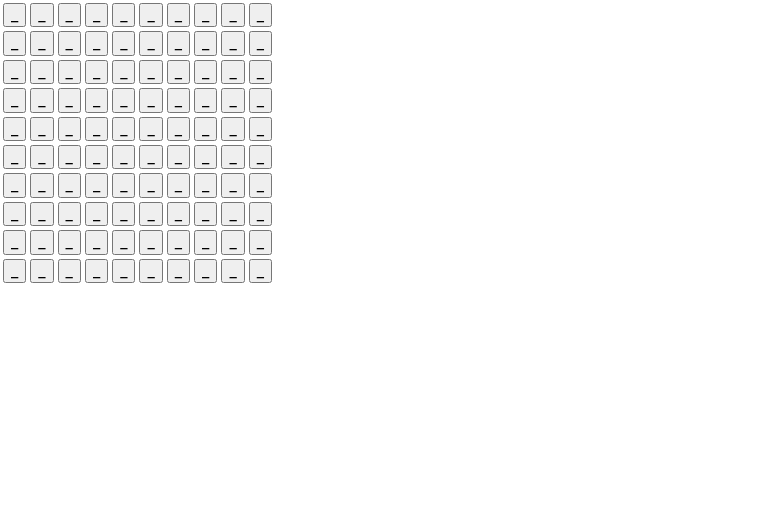
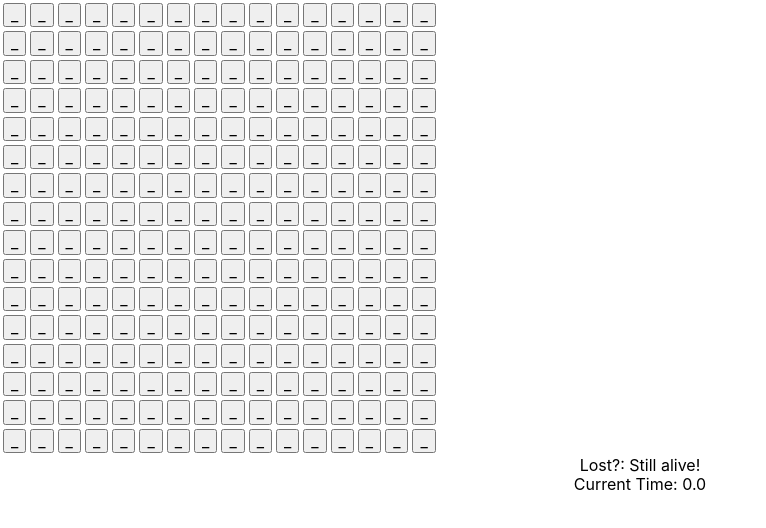
Before and after one commit to Jelangbam/minesweeperClone, a React (Create React App) app: page / in a window 1280 px wide. Shown: the top 528 px of the page, without its empty margins (0-766 px from the left). Built offline with nearby package versions, Linux system fonts and the light colour scheme.

Commit message:
Restructured application to break things into smaller components
* Structured components so it will be easier to add multiplayer, status etc.

```diff
--- a/src/App.js
+++ b/src/App.js
@@ -1,12 +1,20 @@
 import React, { Component } from 'react';
 import 'normalize.css';
 import './App.css';
-import Board from './game/Board';
+import Minesweeper from './game/Minesweeper';
 class App extends Component {
+	constructor() {
+		super();
+		this.state = {
+			width: 16,
+			length: 16,
+			mines: 40
+		};
+	}
 	render() {
 		return (
 			<div className="App">
-				<Board size={[10,10]} mines={10}/>
+				<Minesweeper size={[this.state.width, this.state.length]} mines={this.state.mines}/>
 			</div>
 		);
 	}
--- a/src/game/Cell.js
+++ b/src/game/Cell.js
@@ -2,9 +2,6 @@ import React, { Component } from 'react';
 import PropTypes from 'prop-types';
 
 class Cell extends Component {
-	constructor(props) {
-		super(props);
-	}
 
 	render() {
 		return (
--- /dev/null
+++ b/src/game/Minesweeper.js
@@ -0,0 +1,56 @@
+import React, { Component } from 'react';
+import PropTypes from 'prop-types';
+import Board from './Board';
+import Status from './Status';
+
+class Minesweeper extends Component {
+	constructor(props) {
+		super(props);
+		this.state = {
+			timer: 0
+		};
+		this.startTimer = this.startTimer.bind(this);
+		this.stopTimer = this.stopTimer.bind(this);
+	}
+
+	startTimer() {
+		this.setState({
+			timer: 0
+		});
+		//timestep in ms
+		const accuracy = 100;
+		this.interval = setInterval(
+			() => (this.setState((prevState) => ({
+				timer: prevState.timer + accuracy/1000
+			}))), accuracy
+		);
+		return;
+	}
+
+	stopTimer() {
+		clearInterval(this.interval);
+		return;
+	}
+
+	render() {
+		return(
+			<div>
+				<div className='Board'>
+					<Board size={this.props.size} mines={this.props.mines} />
+				</div>
+				<div className='Statusbar'>
+					<Status status={false}	timer={this.state.timer} />
+				</div>
+			</div>
+		);
+
+
+	}
+}
+
+Minesweeper.propTypes = {
+	size: PropTypes.arrayOf(PropTypes.number), // [width, length]
+	mines: PropTypes.number // number of mines
+};
+
+export default Minesweeper;
--- /dev/null
+++ b/src/game/Status.js
@@ -0,0 +1,24 @@
+import React, { Component } from 'react';
+import PropTypes from 'prop-types';
+
+class Status extends Component {
+	constructor(props) {
+		super(props);
+	}
+
+	render() {
+		return (
+			<div className='status'>
+			Lost?: {this.props.status ? 'Yes' : 'Still alive!'} <br></br>
+			Current Time: {this.props.timer.toFixed(1)}
+			</div>
+		);
+	}
+}
+
+Status.propTypes = {
+	status: PropTypes.boolean,
+	timer: PropTypes.number
+};
+
+export default Status;
```
